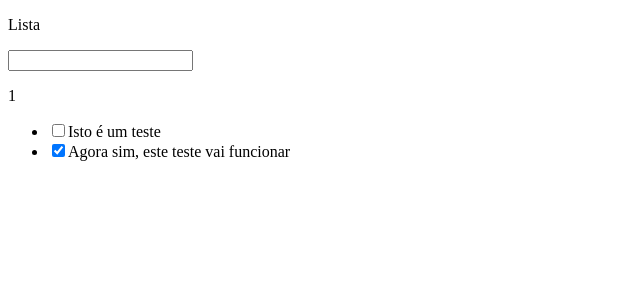
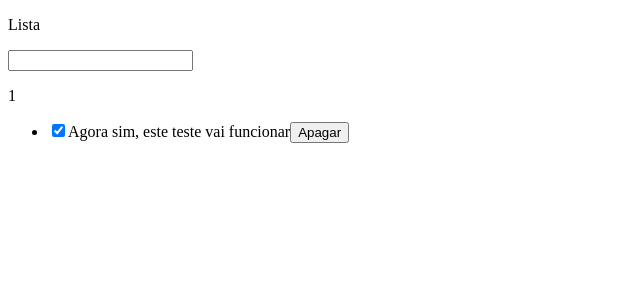
Before and after one commit to Aristidescosta/my-react-app, a React (Create React App) app: page /pagina-inicial in a window 1280 px wide. Shown: the top 300 px of the page, without its empty margins (0-640 px from the left). Built offline with nearby package versions, Linux system fonts and the light colour scheme; data requests are answered from the project's data file.

Commit message:
refactor: Apagando uma tarefa via API

```diff
--- a/mock/db.json
+++ b/mock/db.json
@@ -1,10 +1,5 @@
 {
   "tasks": [
-    {
-      "title": "Isto é um teste",
-      "isCompleted": false,
-      "id": 1
-    },
     {
       "title": "Agora sim, este teste vai funcionar",
       "isCompleted": true,
--- a/src/app/pages/dashboard/index.tsx
+++ b/src/app/pages/dashboard/index.tsx
@@ -59,6 +59,17 @@
     },
     [list]
   );
+
+  const handleDelete = useCallback((id: number) => {
+    TasksServices.deleteById(id).then((result) => {
+      if(result instanceof ApiException) alert(result.message)
+      else
+      setList(oldList => {
+        return oldList.filter(oldListItem => oldListItem.id !== id)
+      })
+    })
+  }, []);
+
   return (
     <>
       <p>Lista</p>
@@ -74,6 +85,8 @@
                 onChange={() => handleToggleComplete(listItem.id)}
               />
               {listItem.title}
+
+              <button onClick={() => handleDelete(listItem.id)}>Apagar</button>
             </li>
           );
         })}
--- a/src/app/shared/services/api/tasks/index.ts
+++ b/src/app/shared/services/api/tasks/index.ts
@@ -50,7 +50,7 @@
 
 const deleteById = async (id: number): Promise<undefined | ApiException> => {
   try {
-    await Api().get(`/tasks/${id}`);
+    await Api().delete(`/tasks/${id}`);
     return undefined;
   } catch (error: any) {
     return new ApiException(error.message || "Erro ao deletar essa tarefa");
```
